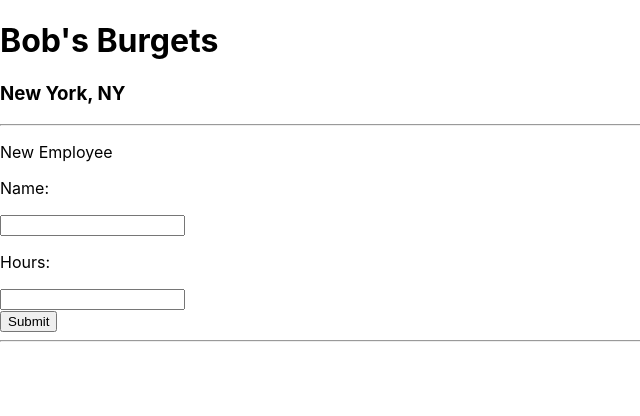
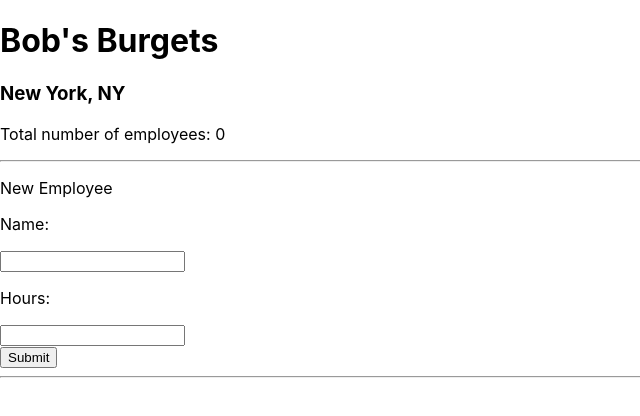
Before and after one commit to SupawishPK/react-mobx-state-tree, a React (Create React App) app: page / in a window 1280 px wide. Shown: the top 416 px of the page, without its empty margins (0-640 px from the left). Built offline with nearby package versions, Linux system fonts and the light colour scheme.

Commit message:
Using Mobx State Tree views

```diff
--- a/src/components/Employer.tsx
+++ b/src/components/Employer.tsx
@@ -44,11 +44,12 @@
     const { rootTree } = this.props;
     const { employeeName, hours_worked } = this.state;
     if (!rootTree) return null;
-
+    const num_employees = rootTree.employer.num_employees
     return (
       <div>
         <h1>{rootTree.employer.name}</h1>
         <h3>{rootTree.employer.location}</h3>
+        <p>{`Total number of employees: ${num_employees}`}</p>
         <hr />
         <p>New Employee</p>
         <form onSubmit={this.onSubmit}>
--- a/src/mst/index.ts
+++ b/src/mst/index.ts
@@ -21,6 +21,12 @@
     return { newEmployee }
 })
 
+.views(self =>({
+  get num_employees(){
+    return self.employees.length
+  }
+}))
+
 const RootModel = types.model("Root", {
   employer: EmployerModel,
 });
```
